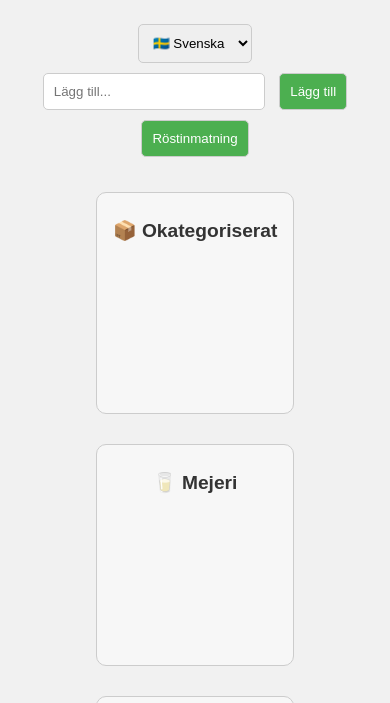
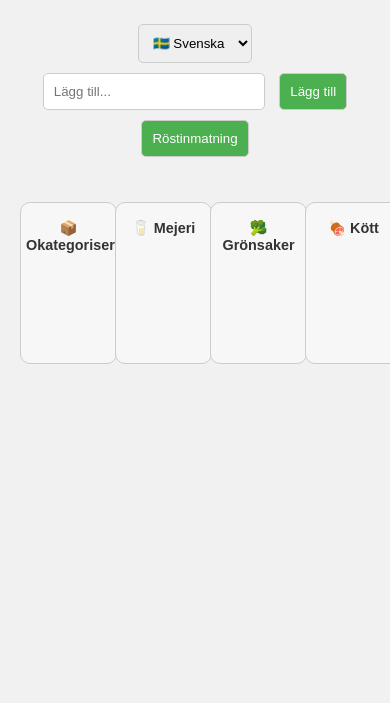
Before and after one commit to danieljari/Fridge, a plain HTML site: page index.html in a window 390 px wide. Shown: the part 61-764 px from the top of the page. Drawn offline with Linux system fonts and the light colour scheme.

```diff
--- a/style.css
+++ b/style.css
@@ -121,16 +121,24 @@
     cursor: pointer;
   }
 
-  /* Mobile side-by-side */
   @media screen and (max-width: 600px) {
     #fridge-container {
-      display: flex;
-      flex-wrap: wrap;
-      justify-content: center;
+      display: grid;
+      grid-template-columns: repeat(4, 1fr);
       gap: 10px;
+      overflow-x: hidden; /* prevent horizontal scroll */
+      padding: 10px;
     }
+
     .category {
-      width: 45%;
-      min-width: 150px;
+      width: 100%;
+      min-width: 0;
+      min-height: 150px;
+      padding: 5px;
     }
   }
+  @media screen and (max-width: 600px) {
+    .category h2 {
+      font-size: 0.9em;
+    }
+  }
```
